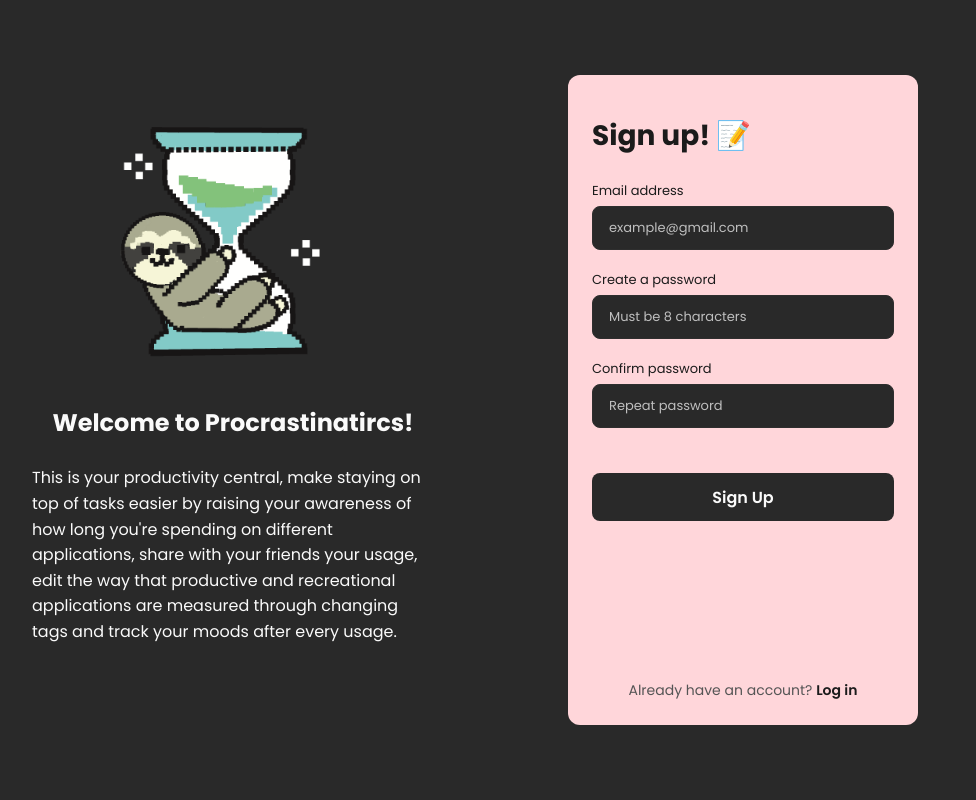
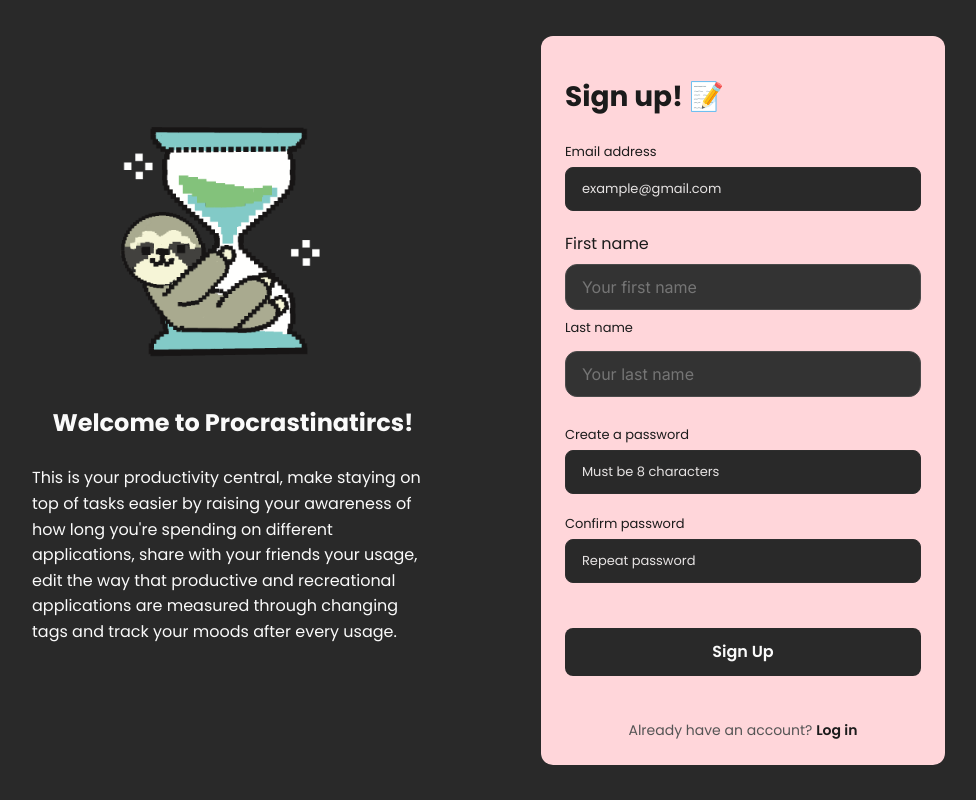
Before and after one commit to Julie-Salazar/Procastinatrics, a Flask app: page /signup in a window 1280 px wide. Shown: the whole page, without its empty margins (152-1128 px from the left). Run offline with Flask 3, Linux system fonts and the light colour scheme.

Commit message:
merged from #55

```diff
--- a/app/routes/login_route.py
+++ b/app/routes/login_route.py
@@ -20,6 +20,8 @@ class LoginForm(FlaskForm):
 # ---- Signup Form ----
 class SignupForm(FlaskForm):
     email = EmailField('Email', validators=[DataRequired(), Email()])
+    first_name = StringField('First Name', validators=[DataRequired()])
+    last_name = StringField('Last Name', validators=[DataRequired()])
     password = PasswordField('Password', validators=[DataRequired()])
     confirm = PasswordField('Confirm Password', validators=[DataRequired(), EqualTo('password', message='Passwords must match')])
     submit = SubmitField('Sign Up')
@@ -47,6 +49,8 @@ def signup():
     form = SignupForm()
     if form.validate_on_submit():
         email = form.email.data
+        first_name = form.first_name.data
+        last_name = form.last_name.data
         password = form.password.data
 
         if User.query.filter_by(email=email).first():
--- a/app/static/css/auth.css
+++ b/app/static/css/auth.css
@@ -81,18 +81,6 @@ body {
 }
 
 
-/* .back-button {
-    background: transparent;
-    border: 1px solid #292929;
-    border-radius: 6px;
-    width: 30px;
-    height: 30px;
-    font-size: 17px;
-    color: #292929;
-    cursor: pointer;
-    padding: 0;
-} */
-
 .auth-card h1 {
     font-family: var(--font-heading, 'Poppins'), sans-serif;
     font-size: var(--font-heading-size, 32px);
@@ -129,10 +117,26 @@ body {
     height: 44px;
     box-sizing: border-box;
 }
+/* Styling for first_name and last_name input fields */
+input[name="first_name"],
+input[name="last_name"] {
+    width: 100%;
+    padding: 12px 16px;
+    margin: 8px 0;
+    border: 1px solid #4A4A4A; /* Dark gray border */
+    border-radius: 12px;
+    font-size: 16px;
+    font-family: 'Inter', sans-serif;
+    background-color: #333; /* Dark background */
+    color: #fff; /* White text */
+    box-sizing: border-box;
+    transition: border-color 0.3s ease, box-shadow 0.3s ease;
+}
+
 
 .form-group input[type="email"]::placeholder,
 .form-group input[type="password"]::placeholder {
-    color: #BFBFBF;
+    color:rgb(230, 227, 227);
     opacity: 1;
 }
 
--- a/app/templates/auth_signup.html
+++ b/app/templates/auth_signup.html
@@ -18,6 +18,29 @@
             {% if form.email.errors %}
             <div class="error">
                 {% for error in form.email.errors %}
+                <p>{{ error }}</p>
+                {% endfor %}
+            </div>
+            {% endif %}
+        </div>
+
+        <div class="" class="form-group">
+            <label for="firstname">First name</label>
+            {{ form.first_name(id="first_name", placeholder="Your first name", required=true) }}
+            {% if form.first_name.errors %}
+            <div class="error">
+                {% for error in form.first_name.errors %}
+                <p>{{ error }}</p>
+                {% endfor %}
+            </div>
+            {% endif %}
+            </div>
+            <div class="form-group">
+            <label for="lastname">Last name</label>
+            {{ form.last_name(id="last_name", placeholder="Your last name", required=true) }}
+            {% if form.last_name.errors %}
+            <div class="error">
+                {% for error in form.lastname.errors %}
                 <p>{{ error }}</p>
                 {% endfor %}
             </div>
```
Also changed, not shown: app/forms.py (+42 -8 lines), app/routes/log_route.py (+28 -24 lines), app/templates/log-activity.html (+10 -0 lines).
